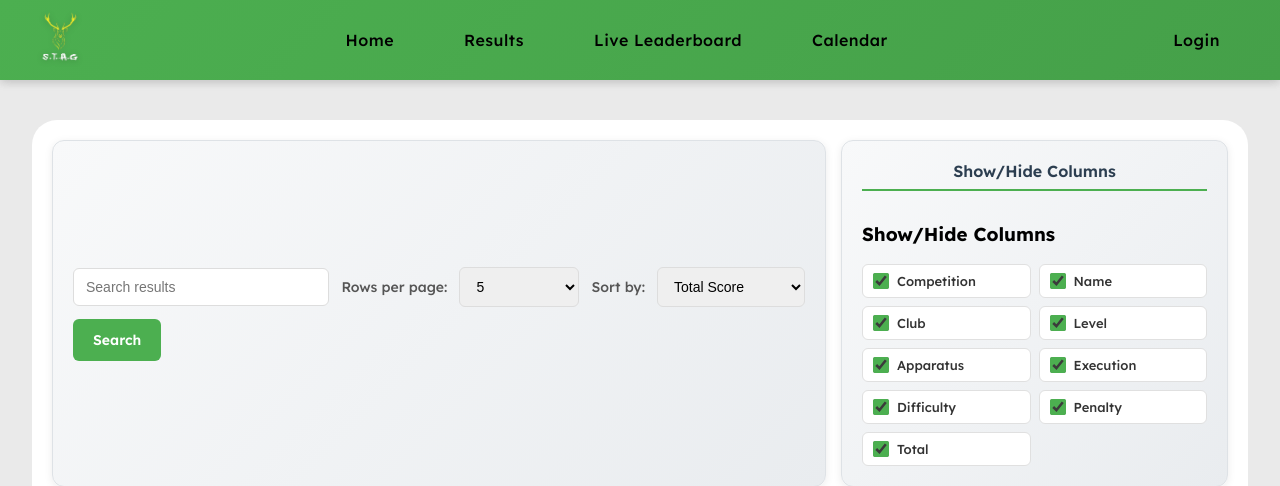
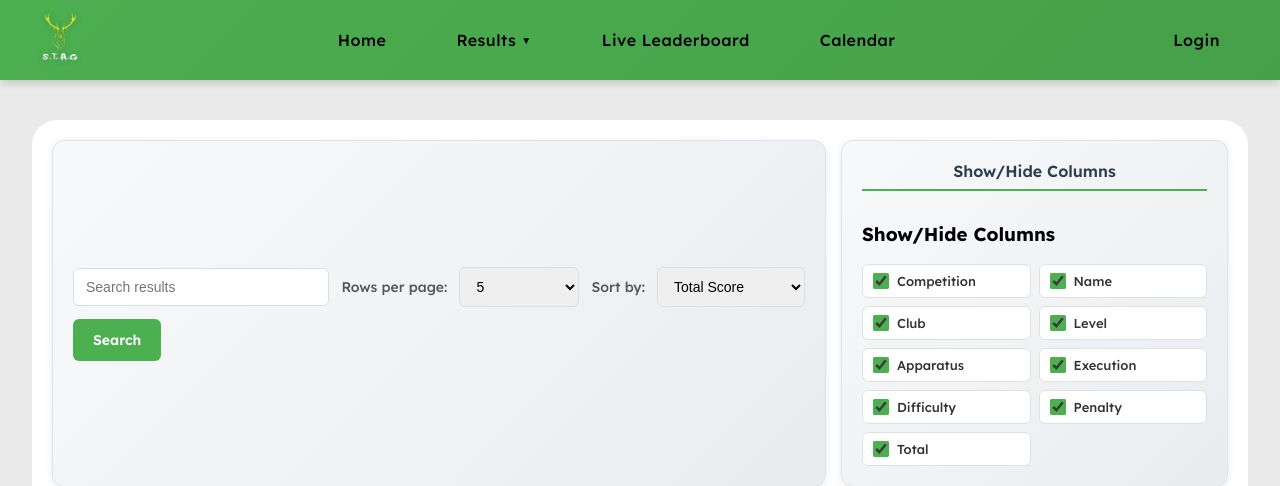
Before and after one commit to Adamlim21181/stagrepo, a Flask app: page /results in a window 1280 px wide. Shown: the top 486 px of the page. Run offline with Flask 3, Linux system fonts and the light colour scheme.

Commit message:
creating new results page

```diff
--- a/routes/__init__.py
+++ b/routes/__init__.py
@@ -27,3 +27,4 @@ from . import scoring
 from . import results
 from . import admin
 from . import calendar
+from . import topnz
--- a/templates/nav.html
+++ b/templates/nav.html
@@ -6,7 +6,14 @@
 
         <ul class="nav-center">
             <li><a href="{{ url_for('main.home') }}">Home</a></li>
-            <li><a href="{{ url_for('main.results') }}">Results</a></li>
+            <li class="dropdown">
+                <a href="#" class="dropbtn">Results</a>
+                <div class="dropdown-content">
+                    <a href="{{ url_for('main.results') }}">All</a>
+                    <a href="{{ url_for('main.topnz') }}">Top Scores</a>
+                </div>
+            </li>
+
             <li><a href="{{ url_for('main.live') }}">Live Leaderboard</a></li>
 
             {% if is_admin or is_judge %}
--- /dev/null
+++ b/templates/topnz.html
@@ -0,0 +1,6 @@
+{% extends 'layout.html' %}
+{% block content %}
+
+<h1>Top NZ Scores</h1>
+
+{% endblock %}
```
Also changed, not shown: routes/topnz.py (added, +7 -0 lines).
